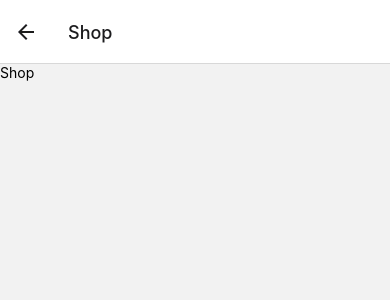
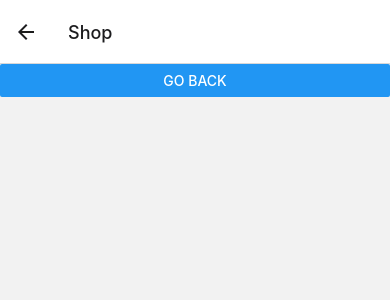
Before and after one commit to Reni101/react-native-app, a React Native app: screen /Shop in a window 390 px wide. Shown: the top 300 px of the page. Built offline with nearby package versions, Linux system fonts and the light colour scheme.

Commit message:
add navigation

```diff
--- a/src/sceens/Main/MainScreen.tsx
+++ b/src/sceens/Main/MainScreen.tsx
@@ -29,7 +29,7 @@ export const MainScreen = () => {
 
     return (
         <View style={styles.container}>
-            <StatusBar barStyle={'light-content'}/>
+            <StatusBar barStyle={'dark-content'}/>
             <FlatList
                 data={fakeData}
                 renderItem={renderItem}
--- a/src/sceens/ShoppingCarstScreen/ShoppingCartScreen.tsx
+++ b/src/sceens/ShoppingCarstScreen/ShoppingCartScreen.tsx
@@ -1,12 +1,14 @@
 import React from 'react';
-import {Text, View} from "react-native";
+import {Button, View} from "react-native";
+import {useAppNavigation} from "../../hooks/useAppNavigation";
 
 export const ShoppingCartScreen = () => {
+    const navigation = useAppNavigation();
     return (
         <View>
-            <Text>
-                Shop
-            </Text>
+           <Button title={'go back'} onPress={()=>{
+               navigation.navigate('Main')
+           }}/>
         </View>
     );
 };
```
